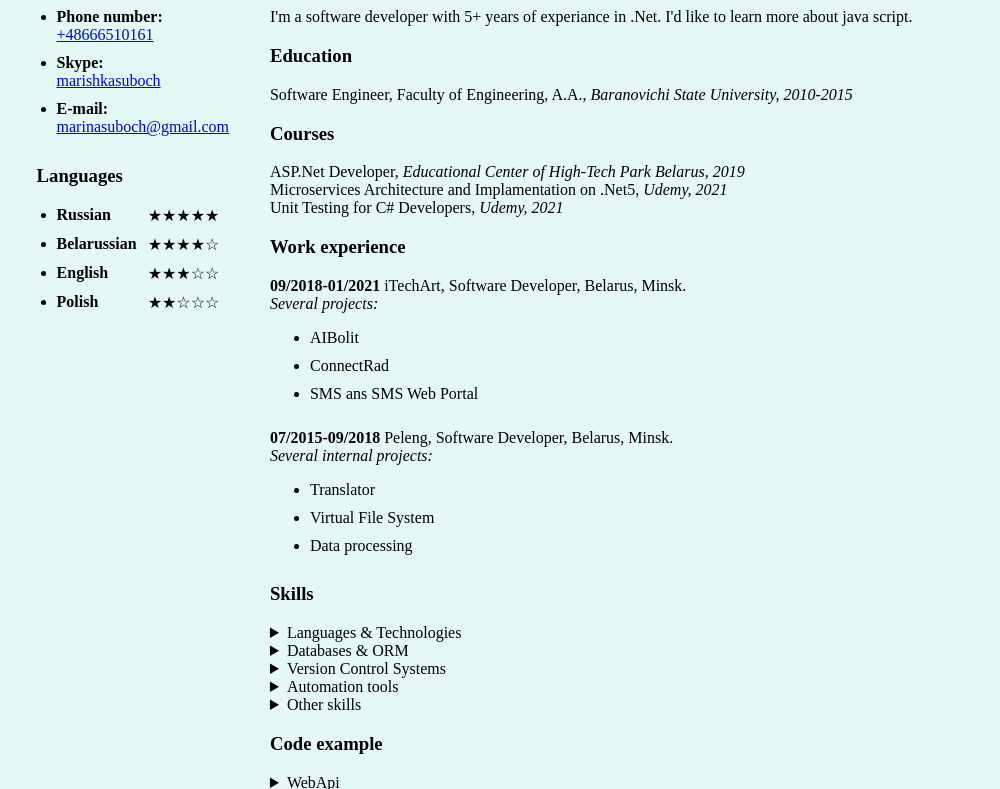
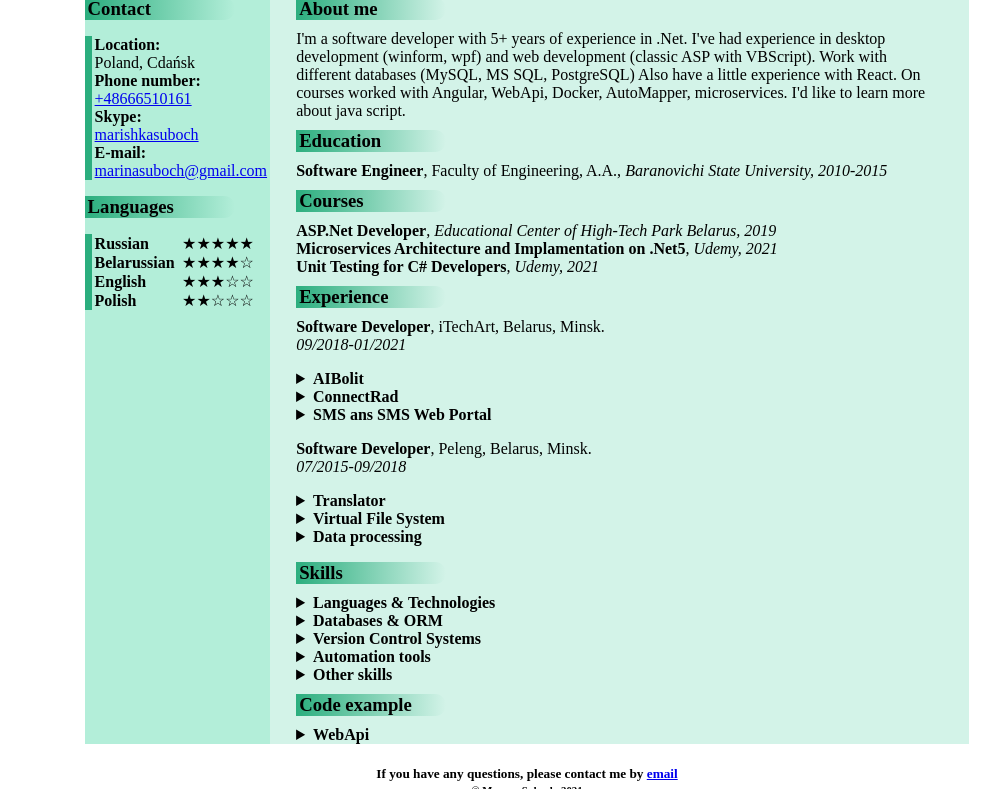
Before and after one commit to MarishkaSuboch/rsschool-cv, a plain HTML site: page index.html in a window 1280 px wide. Shown: the part 231-1020 px from the top of the page, without its empty margins (113-1113 px from the left). Drawn offline with Linux system fonts and the light colour scheme.

Commit message:
refactor: formatting

```diff
--- a/css/style.css
+++ b/css/style.css
@@ -1,4 +1,6 @@
-body { background-color: #e4f9f5; }
+body {
+  margin-top: 45px;
+}
 
 hr {
   width: 5%;
@@ -6,40 +8,104 @@ hr {
   border: dotted #96e8d9 6px;
   border-bottom: none;
 }
-header { display: flex; }
+header {
+  display: flex;
+}
 
-main { display: flex; }
+main {
+  display: flex;
+ }
 
+footer {text-align: center;}
+h3 {margin: 3px;}
+h1 {margin: 0;}
+h2 {margin: 5px 0 0 0}
+h5 {margin-bottom: 2px;}
+h6 {margin-top: 2px;}
+
+.h3-div {
+  border-radius: 0 15px 15px 0;
+  width: 150px;
+  margin: 10px 0 10px 0;
+  background-image: linear-gradient(to left, transparent 0%,#2bae7e 100%);
+}
+
+.h3-grad {
+
+ }
 h4 { margin: 0; }
 
 p { margin: 0; }
 
+.left-color {
+  background-color: #b3eed9;
+}
 .ul-padding {
   padding: 0;
-  margin-left: 20px;
+  /*margin-left: 20px;*/
 }
 
-li { padding-bottom: 10px; }
-
 .div-main {
-  width: 80%;
+  width: 70%;
   margin: auto;
 }
 
-.div-stars { display: flex; }
+.div-stars {
+  display: flex;
+  align-items: center;
+}
 
 .h4-width { width: 50%; }
 
 .round-img {
     height: 150px;
-    margin-right: 30px;
     border-radius: 100px;
     box-shadow: 0 0 7px #666;
 }
 .left-part {
   width: 20%;
   min-width: 185px;
-  margin: 0 1.5%;
 }
 
-.left-margin { margin-left: 1em; }
+.left-margin {
+  padding-left: 3%;
+  padding-right: 3%;
+  max-width: 80%;
+  background-color: #d3f3e8;
+}
+
+.non-style-ul {
+  list-style: none;
+  padding-left: 0;
+}
+
+.border {
+  list-style: none;
+  padding: 0;
+}
+
+.border li {
+  padding-left: 3px;
+
+  border-left: 7px solid #2bae7e;
+}
+summary {
+  font-weight: bold;
+ /* background-image: linear-gradient(to left, transparent 0%,#2bae7e 100%);*/
+}
+/*details summary::-webkit-details-marker {
+  color: #2bae7e;
+}*/
+
+.div-img-center {
+  text-align: center;
+  vertical-align: middle;
+  padding-top: 20px;
+}
+
+.div-header-info {
+  display: inline-grid;
+  width: 100%;
+  padding-top: 20px;
+}
+/*.border li:nth-child(2){border-color: #8bc63e;}*/
--- a/index.html
+++ b/index.html
@@ -9,13 +9,13 @@
   <body>
     <div class="div-main">
     <header>
-      <div class="left-part">
+      <div class="left-part left-color div-img-center">
         <img class="round-img" src="images/photo.jpg" alt="photo">
-        <p>5+ years of experiance</p>
       </div>
-      <div class="left-margin">
+      <div class="left-margin div-header-info">
         <h1>Maryna Subach</h1>
         <h2>Software developer</h2>
+        <h4>5+ years of experience</h4>
         <nav>
           <a href="#">LinkedIn</a>
           <a href="#">GitHub</a>
@@ -24,10 +24,16 @@
 
     </header>
     <main>
-    <aside class="left-part">
+    <aside class="left-part left-color">
       <article>
-        <h3>Contact me</h3>
-        <ul class="ul-padding">
+        <div class="h3-div">
+          <h3>Contact </h3>
+        </div>
+        <ul class="ul-padding border">
+          <li>
+            <h4>Location:</h4>
+            <p>Poland, Cdańsk</p>
+          </li>
           <li>
             <h4>Phone number:</h4>
             <a href="tel:+48666510161">+48666510161</a>
@@ -43,8 +49,10 @@
         </ul>
       </article>
       <article>
+        <div class="h3-div">
         <h3>Languages</h3>
-        <ul class="ul-padding">
+      </div>
+        <ul class="ul-padding border">
           <li>
             <div class="div-stars">
               <h4 class="h4-width">Russian</h4>
@@ -75,46 +83,100 @@
 
     <div class="left-margin">
       <article>
-        <h3>About me</h3>
-        <p>I'm a software developer with 5+ years of experiance in .Net. I'd like to learn more about java script.</p>
+        <div class="h3-div h3-grad">
+          <h3>About me</h3>
+        </div>
+        <p>I'm a software developer with 5+ years of experience in .Net. I've had experience in desktop
+          development (winform, wpf) and web development (classic ASP with VBScript). Work with different databases (MySQL, MS SQL, PostgreSQL)
+          Also have a little experience with React. On courses worked with Angular, WebApi, Docker, AutoMapper, microservices.
+          I'd like to learn more about java script.</p>
       </article>
       <article>
-        <h3>Education</h3>
-        <p>Software Engineer, Faculty of Engineering, A.A., <em>Baranovichi State University, 2010-2015</em></p>
+        <div class="h3-div">
+          <h3>Education</h3>
+        </div>
+        <p><b>Software Engineer</b>, Faculty of Engineering, A.A., <em>Baranovichi State University, 2010-2015</em></p>
       </article>
       <article>
-        <h3>Courses</h3>
-        <p>ASP.Net Developer, <em>Educational Center of High-Tech Park Belarus, 2019</em></p>
-        <p>Microservices Architecture and Implamentation on .Net5, <em>Udemy, 2021</em></p>
-        <p>Unit Testing for C# Developers, <em>Udemy, 2021</em></p>
+        <div class="h3-div">
+          <h3>Courses</h3>
+        </div>
+        <p><b>ASP.Net Developer</b>, <em>Educational Center of High-Tech Park Belarus, 2019</em></p>
+        <p><b>Microservices Architecture and Implamentation on .Net5</b>, <em>Udemy, 2021</em></p>
+        <p><b>Unit Testing for C# Developers</b>, <em>Udemy, 2021</em></p>
       </article>
       <article>
-        <h3>Work experience</h3>
-        <p><b>09/2018-01/2021</b> iTechArt, Software Developer, Belarus, Minsk.</p>
-        <p><em>Several projects:</em></p>
-          <ul>
-            <li>AIBolit</li>
-            <li>ConnectRad</li>
-            <li>SMS ans SMS Web Portal</li>
+        <div class="h3-div">
+          <h3>Experience</h3>
+        </div>
+        <p><b>Software Developer</b>, iTechArt, Belarus, Minsk.</p>
+        <p><em>09/2018-01/2021</em></p>
+          <ul class="non-style-ul">
+            <li>
+              <details>
+                <summary>AIBolit</summary>
+                <p>AIBolit is an ecosystem platform that merges expertise of AI experts, data scientists,
+mathematicians, software engineers and medical specialists. AIBolit.3D provides a
+platform for automatic 3D-reconstruction of bones, skin and other organs from the Computed
+Tomography series.</p>
+              </details>
+            </li>
+            <li>
+              <details>
+                <summary>ConnectRad</summary>
+                <p>ConnectRad is a solution which allows radiologists to interpret imaging studies from anywhere as if
+the radiologist were in the medical facility's reading room.</p>
+              </details>
+            </li>
+            <li>
+              <details>
+                <summary>SMS ans SMS Web Portal</summary>
+                <p>SMS is a complex and highly scalable access control system. SMS includes a complete set of tools
+and services for site management and real-time control. It can be used to design, manage and
+supervise large sites with different security levels, such as hospitals, factories, libraries, university
+campuses etc. SMS Web Portal is a web application which connects to the
+fully-functional version of the SMS access system hosted in the intranet.</p>
+              </details>
+            </li>
           </ul>
-        <p><b>07/2015-09/2018</b> Peleng, Software Developer, Belarus, Minsk. </p>
-        <p><em>Several internal projects:</em></p>
-        <ul>
-          <li>Translator</li>
-          <li>Virtual File System</li>
-          <li>Data processing
+        <p><b>Software Developer</b>, Peleng, Belarus, Minsk. </p>
+        <p><em>07/2015-09/2018</em></p>
+        <ul class="non-style-ul">
+          <li>
+            <details>
+              <summary>Translator</summary>
+              Offline translator for internal programs. The result of the work is integrated into a more complex
+system and uses the translated words and phrases in other programs.
+            </details>
+          </li>
+          <li>
+            <details>
+              <summary>Virtual File System</summary>
+              Virtual File System developed for internal file storage. System based on third party library - Dokan.
+Dokan library contains a user mode DLL and a kernel mode file system driver. All files are stored in
+the database.
+            </details>
+          </li>
+          <li>
+            <details>
+              <summary>Data processing</summary>
+              Several programs for processing data from optical equipment in the space industry. All programs
+work with their own file formats.
+            </details>
           </li>
         </ul>
       </article>
       <article>
-        <h3>Skills</h3>
+        <div class="h3-div">
+          <h3>Skills</h3>
+        </div>
         <details>
           <summary>Languages & Technologies</summary>
           <ul>
             <li>
               <div class="div-stars">
                 <h4 class="h4-width">C#</h4>
-                <p>&#9733;&#9733;&#9733;&#9733;&#9733;</p>
+                <p>&#9733;&#9733;&#9733;&#9733;&#9734;</p>
               </div>
             </li>
             <li>
@@ -132,7 +194,7 @@
             <li>
               <div class="div-stars">
               <h4 class="h4-width">.NetCore 3.1</h4>
-              <p>&#9733;&#9733;&#9734;&#9734;&#9734;</p>
+              <p>&#9733;&#9733;&#9733;&#9734;&#9734;</p>
             </div>
             </li>
             <li>
@@ -150,7 +212,7 @@
             <li>
               <div class="div-stars">
               <h4 class="h4-width">AutoMapper</h4>
-              <p>&#9733;&#9733;&#9734;&#9734;&#9734;</p>
+              <p>&#9733;&#9733;&#9733;&#9734;&#9734;</p>
             </div>
             </li>
             <li>
@@ -162,19 +224,19 @@
             <li>
               <div class="div-stars">
               <h4 class="h4-width">VBScript</h4>
-              <p>&#9733;&#9733;&#9734;&#9734;&#9734;</p>
+              <p>&#9733;&#9733;&#9733;&#9734;&#9734;</p>
             </div>
             </li>
             <li>
               <div class="div-stars">
               <h4 class="h4-width">WinForms</h4>
-              <p>&#9733;&#9733;&#9734;&#9734;&#9734;</p>
+              <p>&#9733;&#9733;&#9733;&#9733;&#9734;</p>
             </div>
             </li>
             <li>
               <div class="div-stars">
               <h4 class="h4-width">WPF</h4>
-              <p>&#9733;&#9733;&#9734;&#9734;&#9734;</p>
+              <p>&#9733;&#9733;&#9733;&#9734;&#9734;</p>
             </div>
             </li>
           </ul>
@@ -185,31 +247,31 @@
             <li>
               <div class="div-stars">
                 <h4 class="h4-width">MySQL</h4>
-                <p>&#9733;&#9733;&#9733;&#9733;&#9733;</p>
+                <p>&#9733;&#9733;&#9733;&#9734;&#9734;</p>
               </div>
             </li>
             <li>
               <div class="div-stars">
                 <h4 class="h4-width">MS SQL</h4>
-                <p>&#9733;&#9733;&#9733;&#9733;&#9734;</p>
+                <p>&#9733;&#9733;&#9733;&#9734;&#9734;</p>
               </div>
             </li>
             <li>
               <div class="div-stars">
               <h4 class="h4-width">PostgreSQL</h4>
+              <p>&#9733;&#9734;&#9734;&#9734;&#9734;</p>
+            </div>
+            </li>
+            <li>
+              <div class="div-stars">
+              <h4 class="h4-width">Ado.Net</h4>
               <p>&#9733;&#9733;&#9733;&#9734;&#9734;</p>
             </div>
             </li>
             <li>
               <div class="div-stars">
-              <h4 class="h4-width">Ado.Net</h4>
-              <p>&#9733;&#9733;&#9734;&#9734;&#9734;</p>
-            </div>
-            </li>
-            <li>
-              <div class="div-stars">
               <h4 class="h4-width">Entity Framework</h4>
-              <p>&#9733;&#9733;&#9734;&#9734;&#9734;</p>
+              <p>&#9733;&#9733;&#9733;&#9734;&#9734;</p>
             </div>
             </li>
           </ul>
@@ -220,7 +282,7 @@
           <li>
             <div class="div-stars">
               <h4 class="h4-width">GIT</h4>
-              <p>&#9733;&#9733;&#9733;&#9733;&#9733;</p>
+              <p>&#9733;&#9733;&#9733;&#9733;&#9734;</p>
             </div>
           </li>
           <li>
@@ -237,19 +299,19 @@
             <li>
               <div class="div-stars">
                 <h4 class="h4-width">ReSharper</h4>
-                <p>&#9733;&#9733;&#9733;&#9733;&#9733;</p>
+                <p>&#9733;&#9733;&#9733;&#9733;&#9734;</p>
               </div>
             </li>
             <li>
               <div class="div-stars">
                 <h4 class="h4-width">StyleCop</h4>
-                <p>&#9733;&#9733;&#9733;&#9733;&#9734;</p>
+                <p>&#9733;&#9733;&#9733;&#9734;&#9734;</p>
               </div>
             </li>
             <li>
               <div class="div-stars">
                 <h4 class="h4-width">NUnit</h4>
-                <p>&#9733;&#9733;&#9733;&#9733;&#9734;</p>
+                <p>&#9733;&#9733;&#9733;&#9734;&#9734;</p>
               </div>
             </li>
           </ul>
@@ -260,13 +322,13 @@
             <li>
               <div class="div-stars">
                 <h4 class="h4-width">SOLID</h4>
-                <p>&#9733;&#9733;&#9733;&#9733;&#9733;</p>
+                <p>&#9733;&#9733;&#9733;&#9733;&#9734;</p>
               </div>
             </li>
             <li>
               <div class="div-stars">
                 <h4 class="h4-width">Design patterns</h4>
-                <p>&#9733;&#9733;&#9733;&#9733;&#9734;</p>
+                <p>&#9733;&#9733;&#9733;&#9734;&#9734;</p>
               </div>
             </li>
             <li>
@@ -279,7 +341,9 @@
         </details>
       </article>
       <article>
-        <h3>Code example</h3>
+        <div class="h3-div">
+          <h3>Code example</h3>
+        </div>
         <details>
           <summary>WebApi</summary>
           <pre>
@@ -305,7 +369,8 @@
     </main>
 
     <footer>
-        <p>© Maryna Subach 2021</p>
+        <h5>If you have any questions, please contact me by <a href="mailto:marinasuboch@gmail.com">email</a></h5>
+        <h6>© Maryna Subach, 2021</h6>
     </footer>
   </div>
   </body>
```
